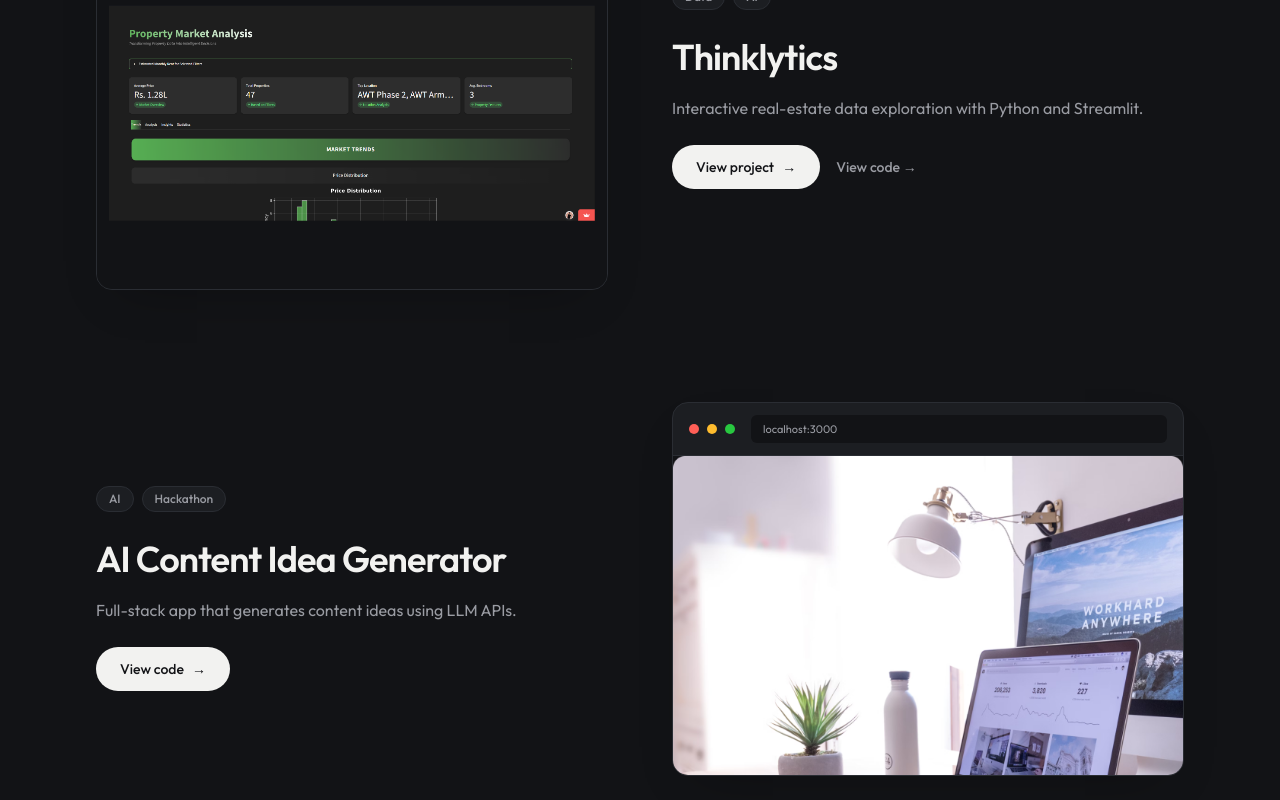
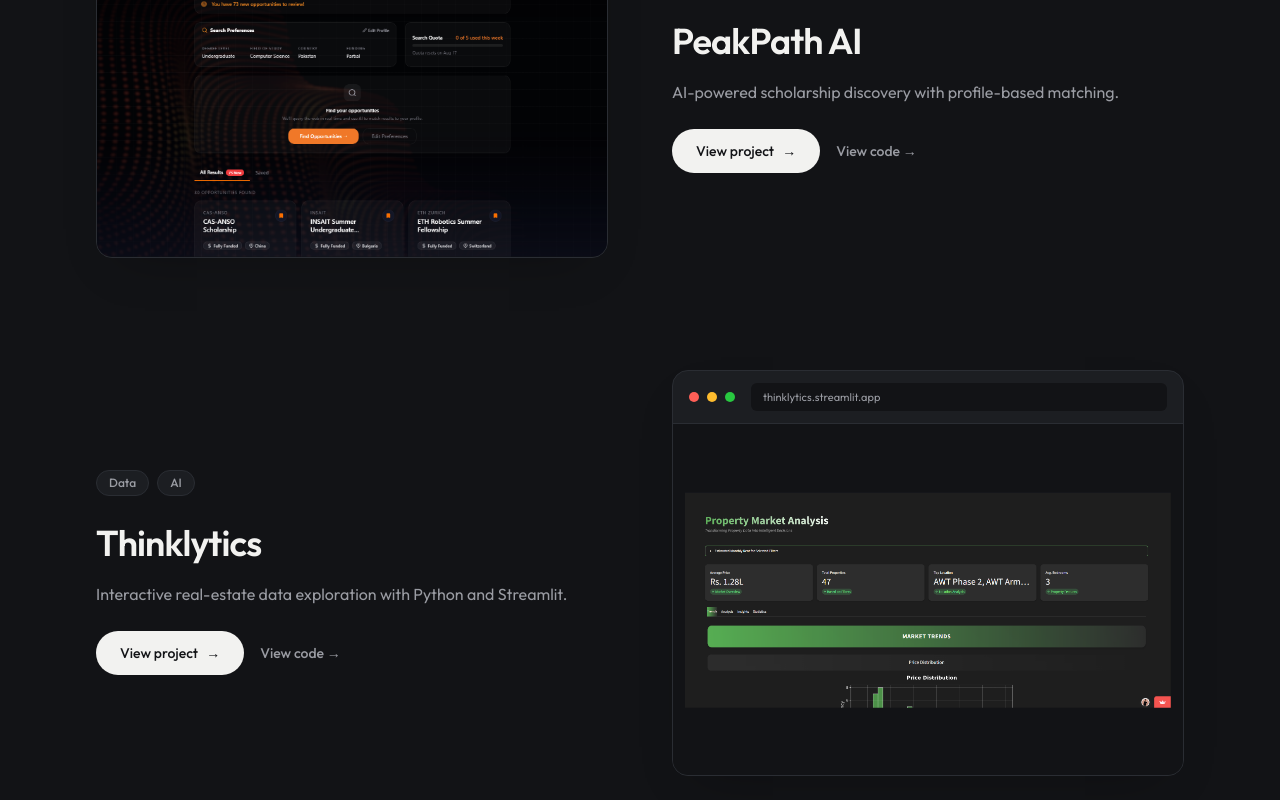
Before and after one commit to Mfahad159/portfolio, a Next.js app: page / in a window 1280 px wide. Shown: the part 3720-4520 px from the top of the page. Built offline with nearby package versions, Linux system fonts and the light colour scheme.

Commit message:
Fixed Projects grid

```diff
--- a/data/portfolio.js
+++ b/data/portfolio.js
@@ -34,8 +34,23 @@
     tech: ['Next.js', 'Supabase', 'TypeScript'],
     image: assetPath('/projects/certifyflow.png'),
     imageAlt: 'CertifyFlow certificate generation dashboard',
-    github: siteLinks.github,
+    github: 'https://github.com/Mfahad159/certifyflow-next',
     demo: 'https://certifyflow-next.vercel.app/',
+  },
+  {
+    title: 'PeakPath AI',
+    category: 'AI / Product',
+    description:
+      'AI-powered scholarship discovery with profile-based matching.',
+    problem: 'Scholarship information is often spread across different sources and hard to compare.',
+    solution: 'A web app for searching scholarships and getting AI-assisted recommendations.',
+    contribution: 'Built the product, AI search workflows, and web interface.',
+    role: 'Full-stack & AI workflows',
+    tech: ['React', 'Python', 'LLM APIs', 'Web'],
+    image: assetPath('/projects/peakpath.png'),
+    imageAlt: 'PeakPath AI scholarship discovery interface',
+    github: 'https://github.com/Mfahad159/PeakPathai',
+    demo: 'https://peak-pathai.vercel.app/',
   },
   {
     title: 'Thinklytics',
@@ -54,78 +69,78 @@
     github: siteLinks.github,
     demo: 'https://thinklytics.streamlit.app/',
   },
+];
+
+export const moreProjects = [
   {
     title: 'AI Content Idea Generator',
     category: 'AI / Hackathon',
     description:
-      'Full-stack app that generates content ideas using LLM APIs.',
-    problem: 'Coming up with content ideas regularly takes time and structure.',
-    solution: 'A full-stack app that sends prompts to LLM APIs and returns organized content ideas.',
-    contribution: 'Built the React frontend, FastAPI backend, and LLM API integration.',
-    role: 'Full-stack & AI integration',
+      'Full-stack app that generates structured content ideas using LLM APIs.',
     tech: ['React', 'Tailwind', 'FastAPI', 'Supabase', 'Mistral', 'OpenRouter'],
-    image: assetPath('/projects/ai-content-generator.png'),
-    imageAlt: 'AI Content Idea Generator web application interface',
     github: siteLinks.github,
     demo: null,
   },
   {
-    title: 'PeakPath AI',
-    category: 'AI / Product',
-    description:
-      'AI-powered scholarship discovery with profile-based matching.',
-    problem: 'Scholarship information is often spread across different sources and hard to compare.',
-    solution: 'A web app for searching scholarships and getting AI-assisted recommendations.',
-    contribution: 'Built the product, AI search workflows, and web interface.',
-    role: 'Full-stack & AI workflows',
-    tech: ['React', 'Python', 'LLM APIs', 'Web'],
-    image: assetPath('/projects/peakpath.png'),
-    imageAlt: 'PeakPath AI scholarship discovery interface',
-    github: siteLinks.github,
-    demo: 'https://peak-pathai.vercel.app/',
-  },
-];
-
-export const moreProjects = [
-  {
     title: 'GenStart',
     category: 'AI / Product',
     description:
-      'An AI tool that uses Claude and GPT models to help validate startup ideas and outline business plans.',
+      'AI tool that uses Claude and GPT models to validate startup ideas and outline business plans.',
     tech: ['React', 'FastAPI', 'Claude 3.5', 'GPT-3.5', 'TailwindCSS'],
-    github: siteLinks.github,
+    github: 'https://github.com/Mfahad159/Geni-Starter',
+    demo: null,
+  },
+  {
+    title: 'Interview Prep AI',
+    category: 'AI / Product',
+    description:
+      'AI-powered interview preparation app with practice questions and guided feedback.',
+    tech: ['TypeScript', 'React', 'LLM APIs'],
+    github: 'https://github.com/Mfahad159/interview-prep-ai',
+    demo: null,
+  },
+  {
+    title: 'Urdu OCR',
+    category: 'AI / Research',
+    description:
+      'OCR pipeline for Urdu text extraction, preprocessing, and document processing.',
+    tech: ['Python', 'OCR', 'Computer Vision'],
+    github: 'https://github.com/Mfahad159/urdu-OCR',
     demo: null,
   },
   {
     title: 'Bit Bazar',
     category: 'Full-Stack',
     description:
-      'A full-stack game store app with user authentication, cart functionality, and admin controls.',
+      'Full-stack game store with authentication, cart functionality, and admin controls.',
     tech: ['FastAPI', 'PostgreSQL', 'JavaScript', 'HTML', 'CSS'],
-    github: siteLinks.github,
+    github: 'https://github.com/Mfahad159/Bit-Bazaar',
     demo: null,
   },
   {
-    title: 'AI Habit Tracker',
-    category: 'Productivity',
-    description: 'A habit tracking app with reminders and basic progress tracking.',
-    tech: ['React', 'Node.js', 'MongoDB'],
-    github: siteLinks.github,
+    title: 'NeuroSync',
+    category: 'AI / Web',
+    description:
+      'Web app exploring AI-assisted productivity and workflow synchronization.',
+    tech: ['JavaScript', 'React', 'AI'],
+    github: 'https://github.com/Mfahad159/NeuroSync',
+    demo: null,
+  },
+  {
+    title: 'Dynamic Path Finder Agent',
+    category: 'AI / Algorithms',
+    description:
+      'Intelligent pathfinding agent built to navigate and adapt in dynamic environments.',
+    tech: ['Python', 'AI Agents', 'Algorithms'],
+    github: 'https://github.com/Mfahad159/Dynamic-Path-Finder-Agent',
     demo: null,
   },
   {
     title: 'Trendy AI Articles Generator',
     category: 'AI / Full-Stack',
-    description: 'A full-stack app that generates articles using a Llama-based model through a web interface.',
+    description:
+      'Full-stack app that generates articles using a Llama-based model through a web interface.',
     tech: ['FastAPI', 'React', 'Llama-3-6B'],
-    github: siteLinks.github,
-    demo: null,
-  },
-  {
-    title: 'Student Management System',
-    category: 'Systems',
-    description: 'A command-line tool for managing student records and calculating CGPA.',
-    tech: ['Bash'],
     github: siteLinks.github,
     demo: null,
   },
```
